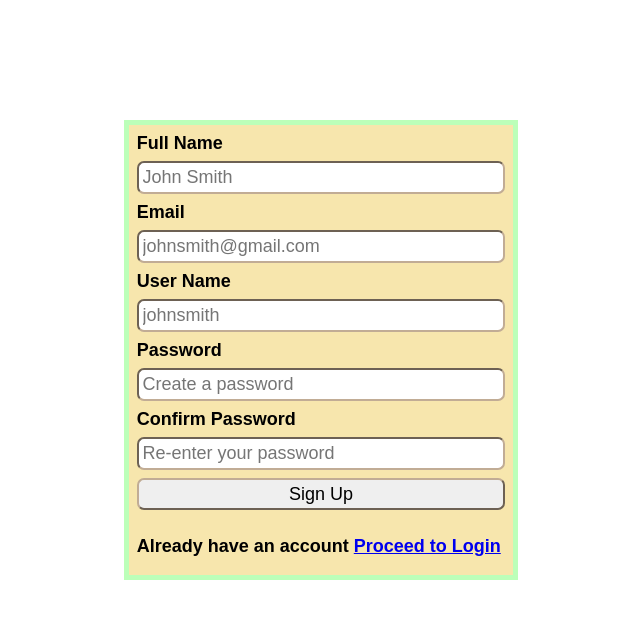
After one commit to rajand12/Cinema-Time, a PHP site: page /main-content/sign-up.php in a window 1280 px wide. The commit adds this page. Shown: the top 619 px of the page, without its empty margins (319-959 px from the left). Run offline with PHP 8.4, Linux system fonts and the light colour scheme.

Commit message:
All files added

```diff
--- /dev/null
+++ b/CSS/sign-up-style.css
@@ -0,0 +1,36 @@
+*{
+    font-family: sans-serif;
+    font-size: large;
+
+}
+.main-div{
+    height: auto;
+    width: 30vw;
+    border: 5px solid #BCFFB9;
+    margin: auto;
+    margin-top: 15vh;
+}
+form{
+    display: flex;
+    flex-direction: column;
+    background-color: #F7E6AD;
+}
+label{
+    margin:2%;
+    font-weight: bold;
+}
+input{
+    margin-left:2%;
+    padding:1%;
+    width:93%;
+    border-radius: 7px;
+    border-color: #C1AC95;
+}
+input[type=submit]{
+    margin:2%;
+    width:96%;
+}
+p{
+    margin-left:2%;
+    font-weight:bold;
+}
--- /dev/null
+++ b/main-content/sign-up.php
@@ -0,0 +1,36 @@
+<?php
+?>
+<!DOCTYPE html>
+<html lang="en">
+<head>
+    <meta charset="UTF-8">
+    <meta http-equiv="X-UA-Compatible" content="IE=edge">
+    <meta name="viewport" content="width=device-width, initial-scale=1.0">
+    <link rel="stylesheet" href="../CSS/sign-up-style.css">
+    <title>Sign Up</title>
+</head>
+<body>
+    <div class="main-div">
+        <form action="" method="POST" onsubmit="event.preventDefault();sign_up_validation()">
+            <label for="full-name">Full Name</label>
+            <input type="text" name="full-name" id="full-name" placeholder="John Smith">
+            <span class="error-message" id="user-name-validation"></span>
+            <label for="email">Email</label>
+            <input type="text" name="email" id="email" placeholder="johnsmith@gmail.com">
+            <span class="error-message" id="email-validation"></span>
+            <label for="full-name">User Name</label>
+            <input type="text" name="user-name" id="user-name" placeholder="johnsmith">
+            <span class="error-message" id="user-name-validation"></span>
+            <label for="password">Password</label>
+            <input type="password" name="password" id="password" placeholder="Create a password">
+            <span class="error-message" id="password-validation"></span>
+            <label for="confirm-password">Confirm Password</label>
+            <input type="password" name="confirm-password" id="confirm-password" placeholder="Re-enter your password">
+            <span class="error-message" id="confirm-password-validation"></span>
+            <span class="backend-error-message"></span>
+            <input type="submit" value="Sign Up">
+            <p>Already have an account <a href="login.php">Proceed to Login</a></p>
+        </form>
+    </div>
+</body>
+</html>
```
Also changed, not shown: CSS/login-style.css (added, +54 -0 lines), CSS/navbar-before-login-styles.css (+12 -3 lines), includes/navbar-before-login.php (+11 -6 lines), login.php (deleted, +0 -39 lines), main-content/login.php (added, +33 -0 lines), Script/login_validation.js (added), Script/sign_up_validation.js (added).
